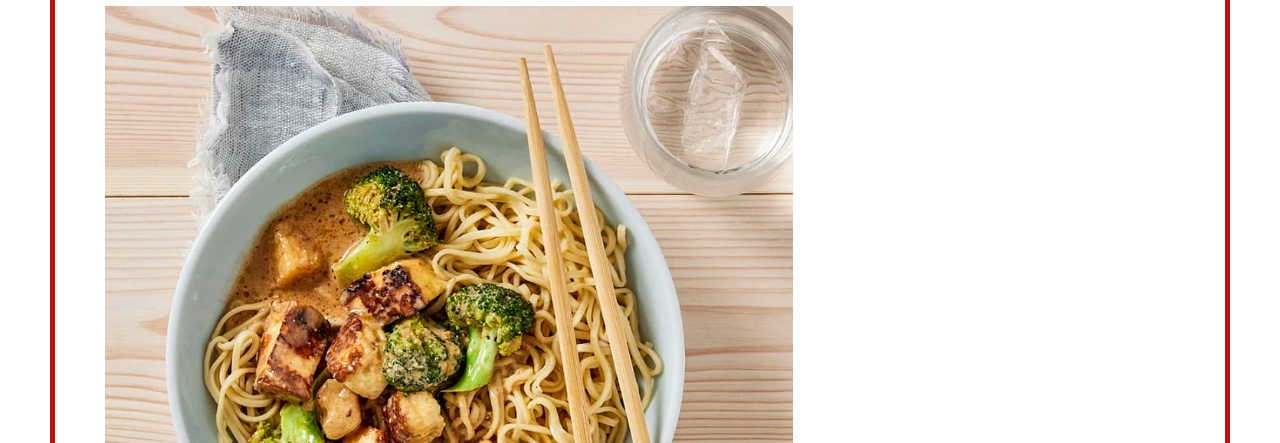
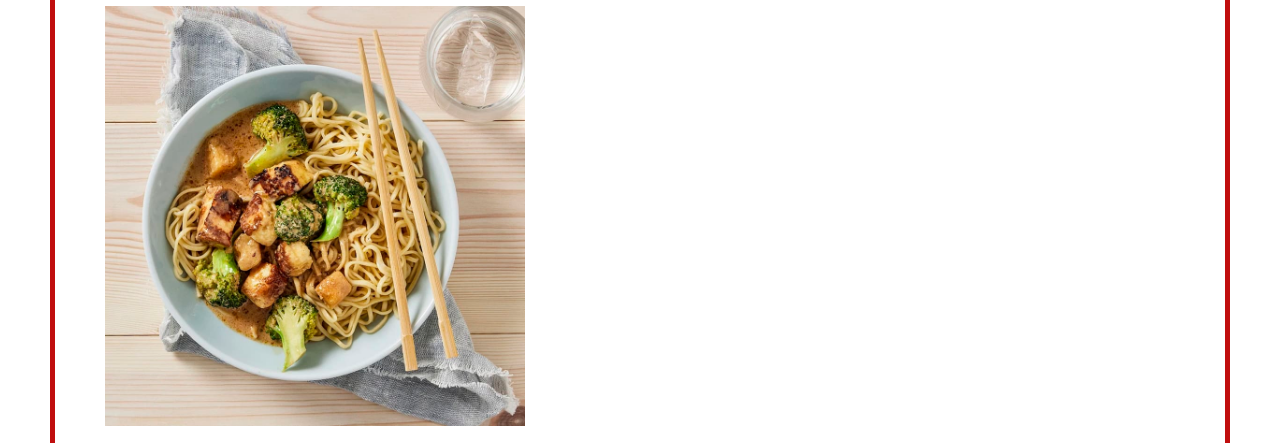
Before and after one commit to RobBombadil/odin-recipes, a plain HTML site: page recipes/Halloumi.html in a window 1280 px wide. Shown: the part 180-623 px from the top of the page. Drawn offline with Linux system fonts and the light colour scheme.

Commit message:
Changed img variables

```diff
--- a/styles.css
+++ b/styles.css
@@ -8,7 +8,9 @@
 }
 
 img {
-    width: 688px
+    width: 420px;
+    max-width: 100%;
+    height: auto;
 }
 
 h1 {
```
